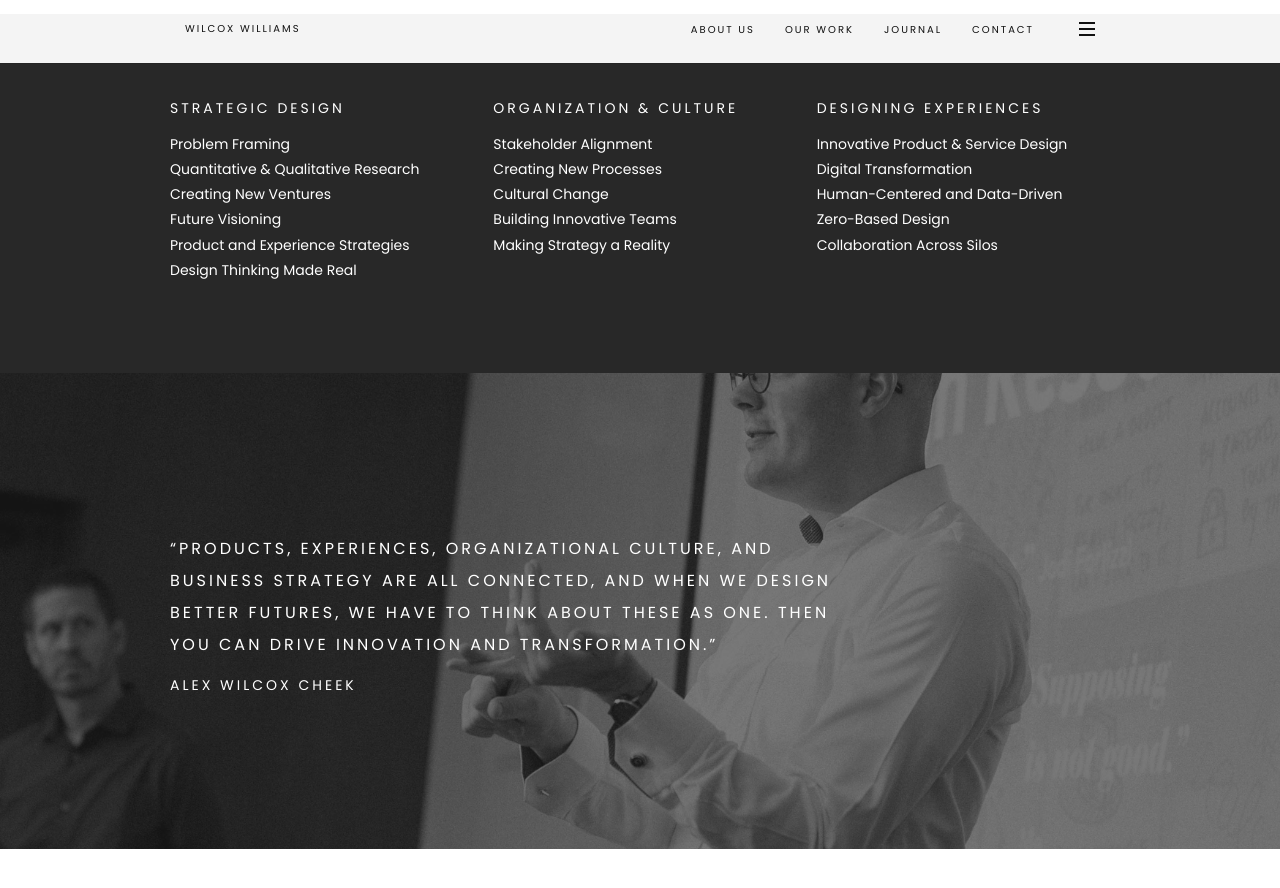
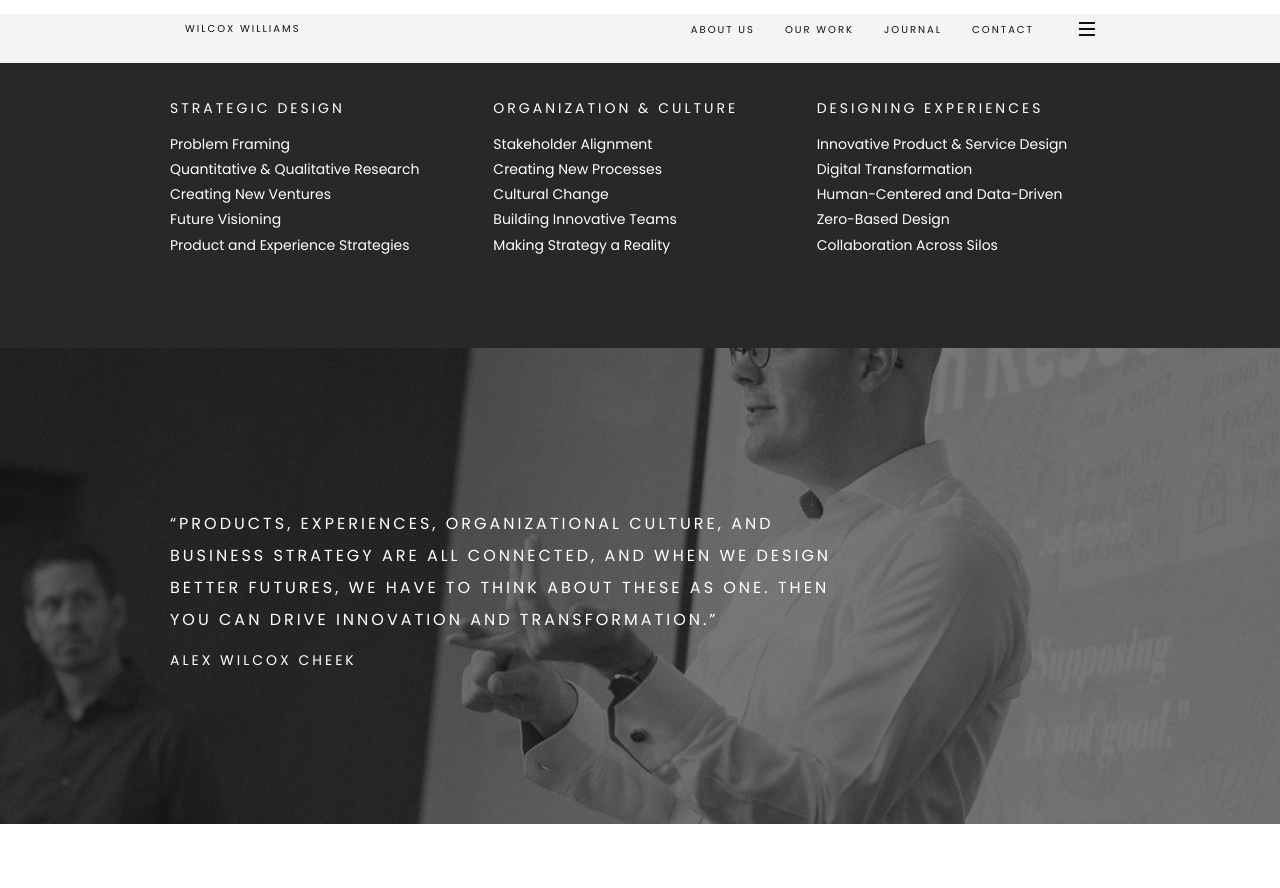
Before and after one commit to rwcstudio/wilcoxwilliams.github.io, a Jekyll site: the page built from work.html, in a window 1280 px wide and 900 px high, scrolled down 589 px. Shown: the top 888 px of the window. Built offline with Jekyll 4.4.1, drawn with Linux system fonts in a browser that asks for light colours.

Commit message:
Update work.html

```diff
--- a/work.html
+++ b/work.html
@@ -26,7 +26,6 @@ Quantitative & Qualitative Research<br>
 Creating New Ventures<br>
 Future Visioning<br>
 Product and Experience Strategies<br>
-Design Thinking Made Real
 </p>
 
 </div>
```
